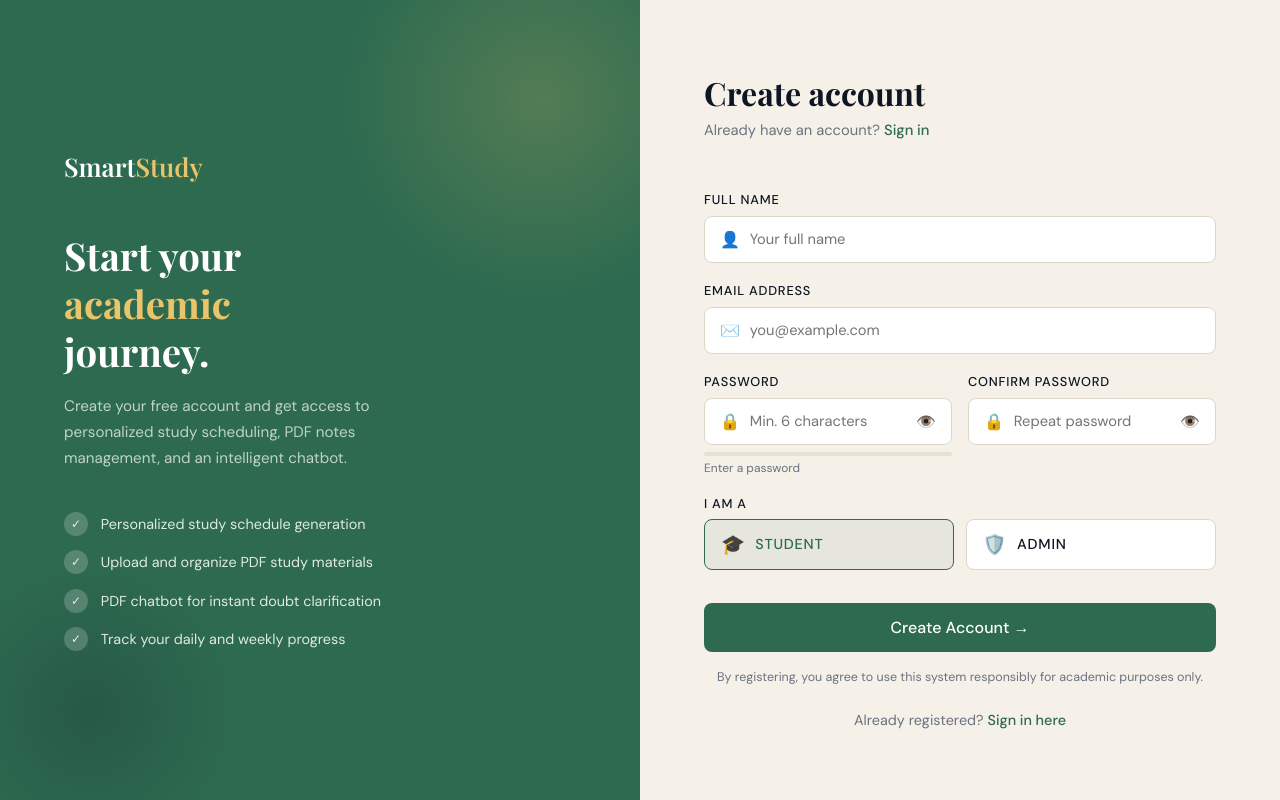
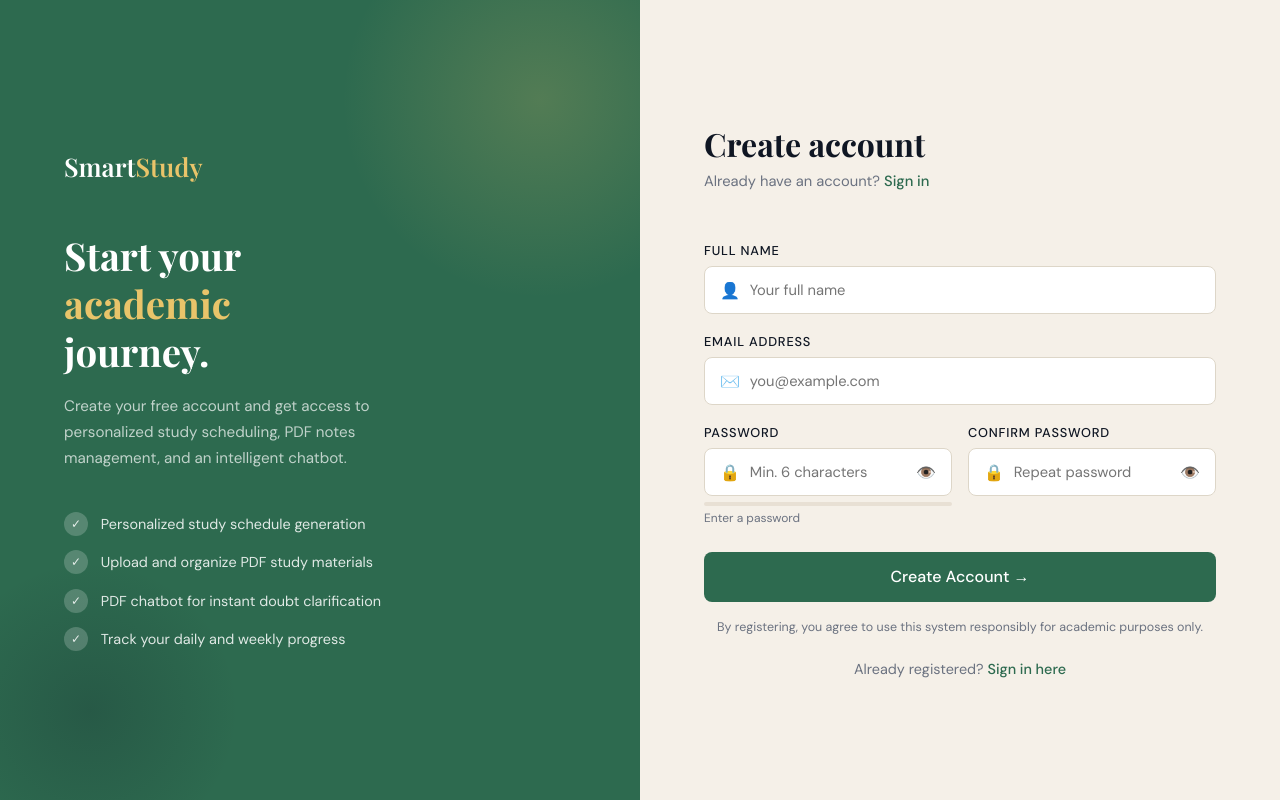
Before and after one commit to MansaDinkar/SMART-STUDY-PLANNER, a Flask app: page /register in a window 1280 px wide. Run offline with Flask 3, Linux system fonts and the light colour scheme.

Commit message:
remove admin UI and nav buttons

```diff
--- a/templates/index.html
+++ b/templates/index.html
@@ -354,10 +354,6 @@
 <!-- NAV -->
 <nav>
   <a href="{{ url_for('index') }}" class="nav-logo">Smart<span>Study</span></a>
-  <div class="nav-links">
-    <a href="{{ url_for('login') }}"    class="btn btn-outline">Login</a>
-    <a href="{{ url_for('register') }}" class="btn btn-solid">Get Started</a>
-  </div>
 </nav>
 
 <!-- HERO -->
--- a/templates/register.html
+++ b/templates/register.html
@@ -410,24 +410,6 @@
       </div>
     </div>
 
-    <!-- Role selector -->
-    <span class="role-section-label">I am a</span>
-    <div class="role-selector">
-      <div>
-        <input type="radio" class="role-option" name="role" id="role-student"
-               value="student" {% if request.form.get('role','student') == 'student' %}checked{% endif %}>
-        <label class="role-label" for="role-student">
-          <span class="role-icon">🎓</span> Student
-        </label>
-      </div>
-      <div>
-        <input type="radio" class="role-option" name="role" id="role-admin"
-               value="admin" {% if request.form.get('role') == 'admin' %}checked{% endif %}>
-        <label class="role-label" for="role-admin">
-          <span class="role-icon">🛡️</span> Admin
-        </label>
-      </div>
-    </div>
 
     <button type="submit" class="btn-submit">Create Account →</button>
 
```
Also changed, not shown: templates/chatbot.html (+1 -7 lines), templates/dashboard.html (+1 -7 lines), templates/my_timetable.html (+1 -7 lines), templates/pdf_notes.html (+1 -7 lines).
